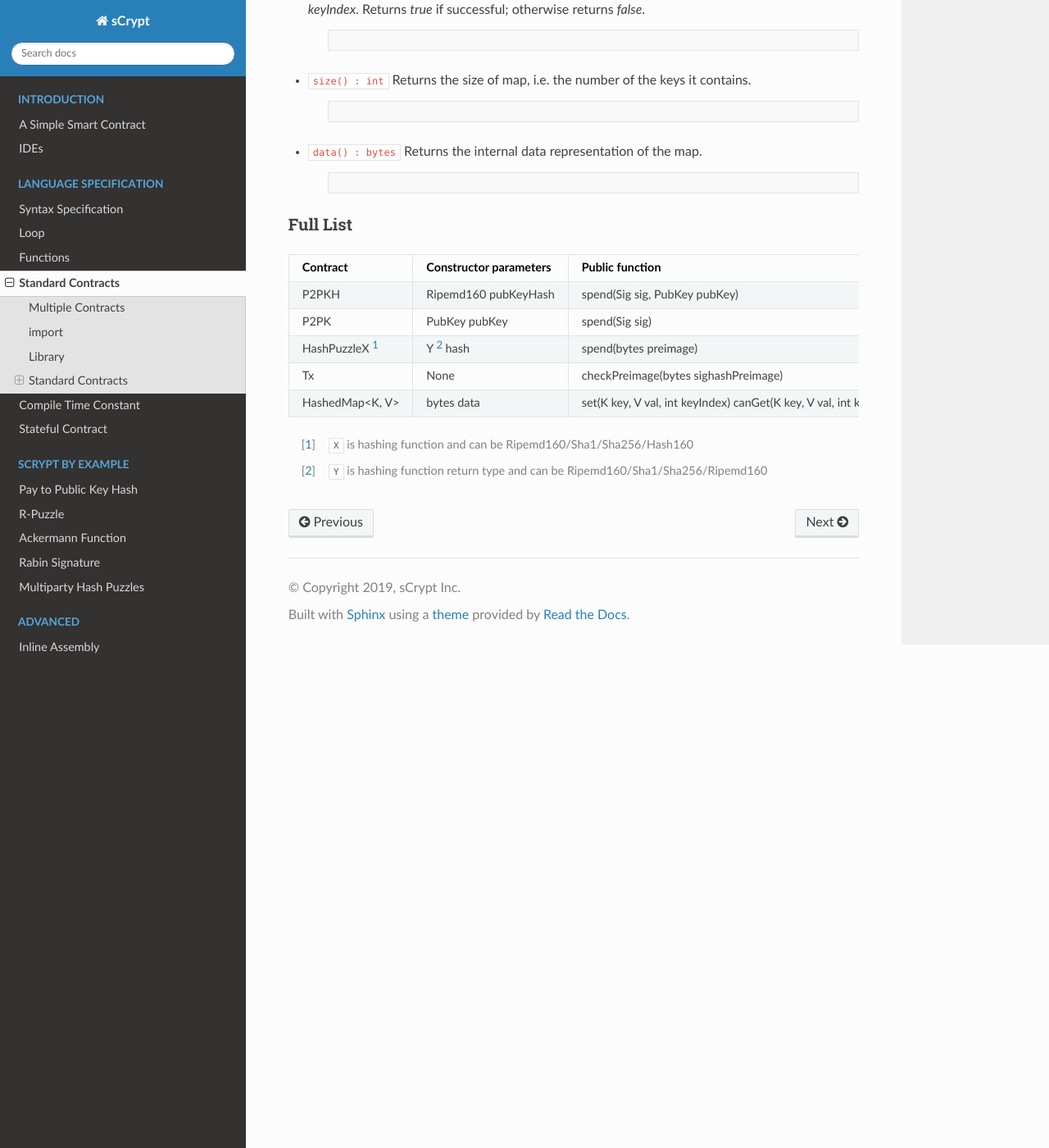
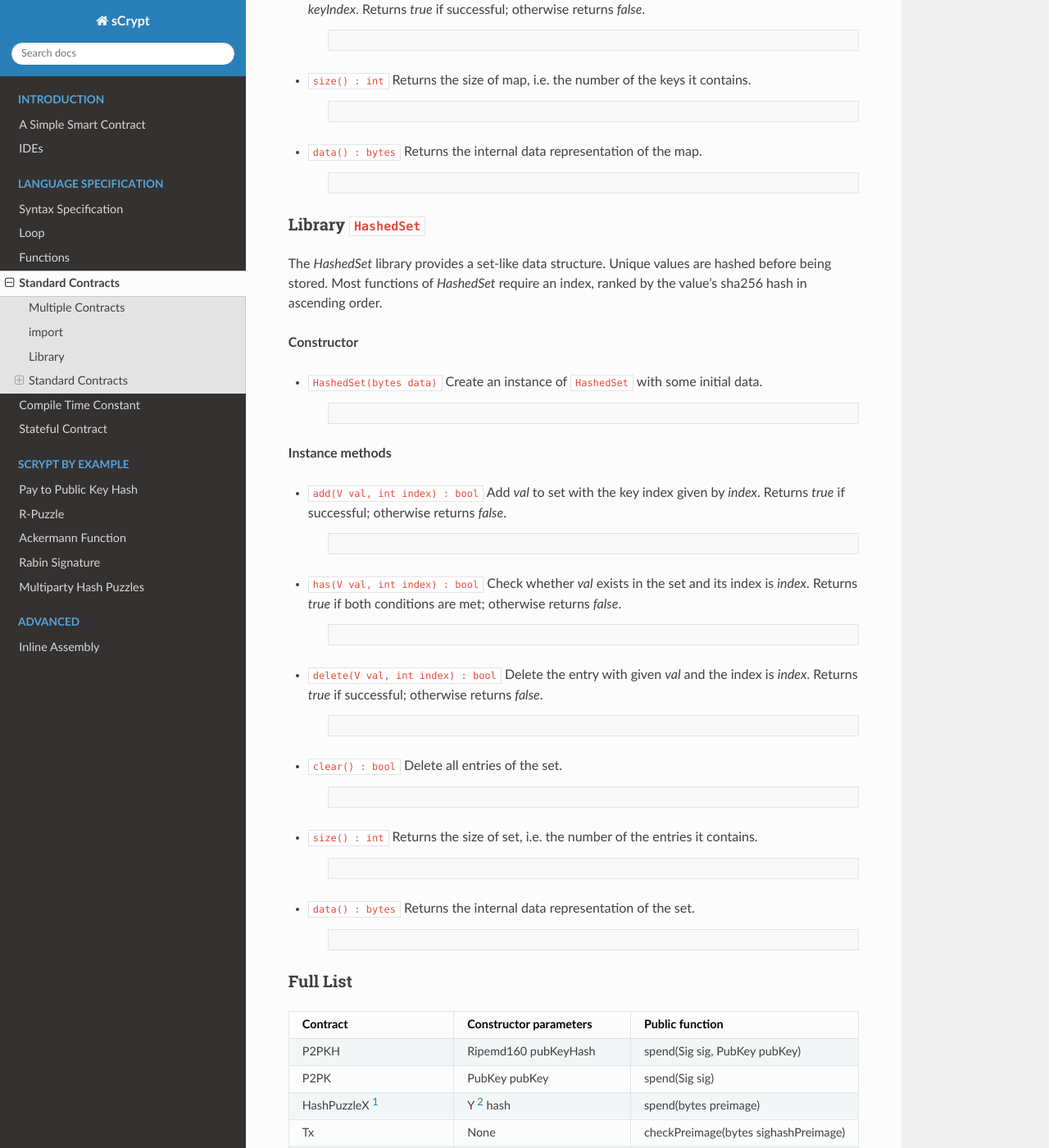
Before and after one commit to sCrypt-Inc/specification, a Sphinx documentation site: the page built from docs/contracts.rst, in a window 1280 px wide and 1400 px high, scrolled down 2629 px. Shown: the whole window at 82% size. Built offline with Sphinx 7.4.7 and the Read the Docs theme 2.0.0, drawn with Linux system fonts in a browser that asks for light colours; some of the changed text lies outside the part shown.

Commit message:
add doc for generic types & HashedSet

```diff
--- a/docs/contracts.rst
+++ b/docs/contracts.rst
@@ -221,6 +221,71 @@ Most functions of `HashedMap` require not only a key, but also its index, ranked
         // this creates a deep copy of the map
         HashedMap<int, bool> mapCopy = new HashedMap(b);
 
+Library ``HashedSet``
+-----------------------
+
+The `HashedSet` library provides a set-like data structure.
+Unique values are hashed before being stored.
+Most functions of `HashedSet` require an index, ranked by the value's sha256 hash in ascending order.
+
+**Constructor**
+
+* ``HashedSet(bytes data)``
+  Create an instance of ``HashedSet`` with some initial data.
+
+    .. code-block:: solidity
+
+        HashedSet<bytes, int> set = new HashedSet<bytes, int>(b'');
+        // key and value types can be omitted
+        HashedSet<int, bool> set1 = new HashedSet(b'');
+        // key and value types cannot be omitted since they cannot be inferred
+        auto set2 = new HashedSet<int, int>(b'');
+
+**Instance methods**
+
+* ``add(V val, int index) : bool``
+  Add `val` to set with the key index given by `index`. Returns `true` if successful; otherwise returns `false`.
+
+    .. code-block:: solidity
+
+        require(set.add(b'1234', 0));
+
+* ``has(V val, int index) : bool``
+  Check whether `val` exists in the set and its index is `index`. Returns `true` if both conditions are met; otherwise returns `false`.
+
+    .. code-block:: solidity
+
+        require(set.has(b'1234', 0));
+
+* ``delete(V val, int index) : bool``
+  Delete the entry with given `val` and the index is `index`. Returns `true` if successful; otherwise returns `false`.
+
+    .. code-block:: solidity
+
+        require(set.delete(b'1234', 0));
+
+* ``clear() : bool``
+  Delete all entries of the set.
+
+    .. code-block:: solidity
+
+        set.clear();
+
+* ``size() : int``
+  Returns the size of set, i.e. the number of the entries it contains.
+
+    .. code-block:: solidity
+
+        int s = set.size();
+
+* ``data() : bytes``
+  Returns the internal data representation of the set.
+
+    .. code-block:: solidity
+
+        bytes b = set.data();
+        // this creates a deep copy of the set
+        HashedSet<int, bool> setCopy = new HashedSet(b);
 
 Full List
 ---------
@@ -251,12 +316,21 @@ Full List
 
     * - HashedMap<K, V>
       - bytes data
-      - set(K key, V val, int keyIndex)
-        canGet(K key, V val, int keyIndex)
-        delete(K key, int keyIndex)
-        has(K key, int keyIndex)
-        size()
-        data()
+      - | set(K key, V val, int keyIndex)
+        | canGet(K key, V val, int keyIndex)
+        | delete(K key, int keyIndex)
+        | has(K key, int keyIndex)
+        | size()
+        | data()
+
+    * - HashedSet<V>
+      - bytes data
+      - | add(V val, int index)
+        | delete(V val, int index)
+        | has(V val, int index)
+        | clear()
+        | size()
+        | data()
 
 .. [#] ``X`` is hashing function and can be Ripemd160/Sha1/Sha256/Hash160
 .. [#] ``Y`` is hashing function return type and can be Ripemd160/Sha1/Sha256/Ripemd160
```
Also changed, not shown: docs/syntax.rst (+28 -0 lines).
